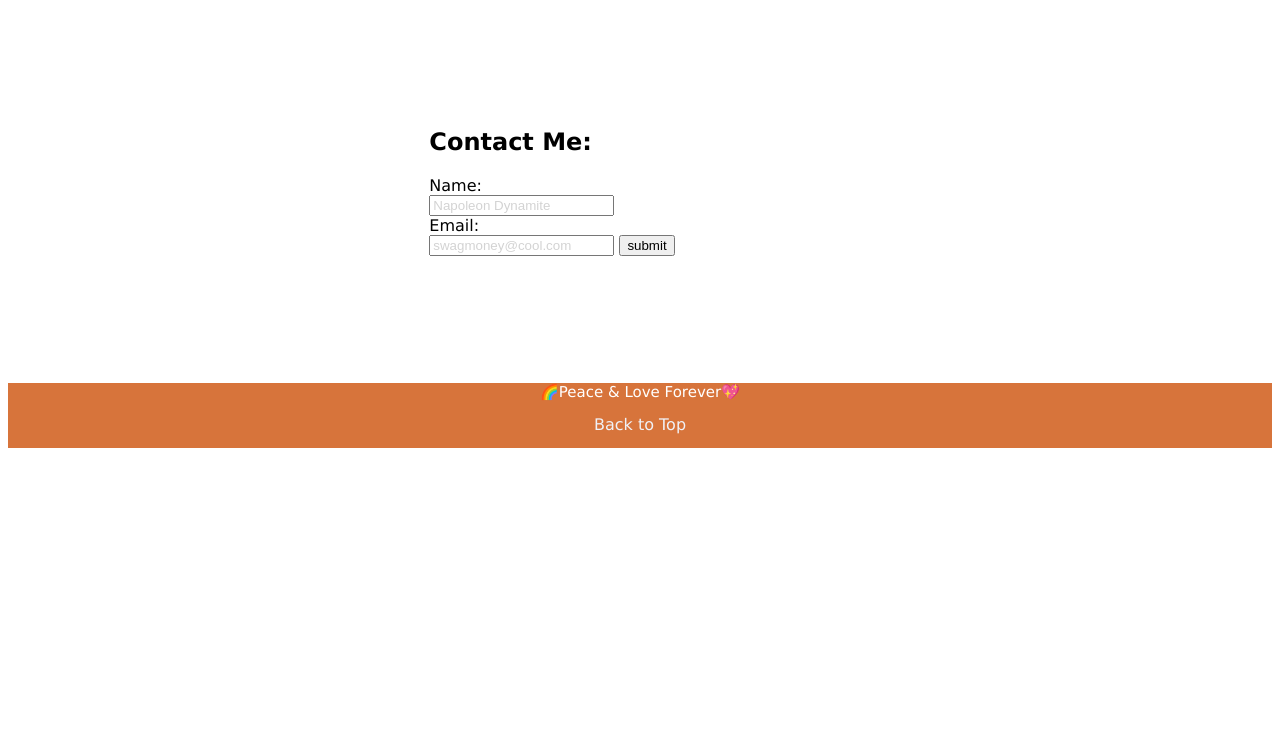
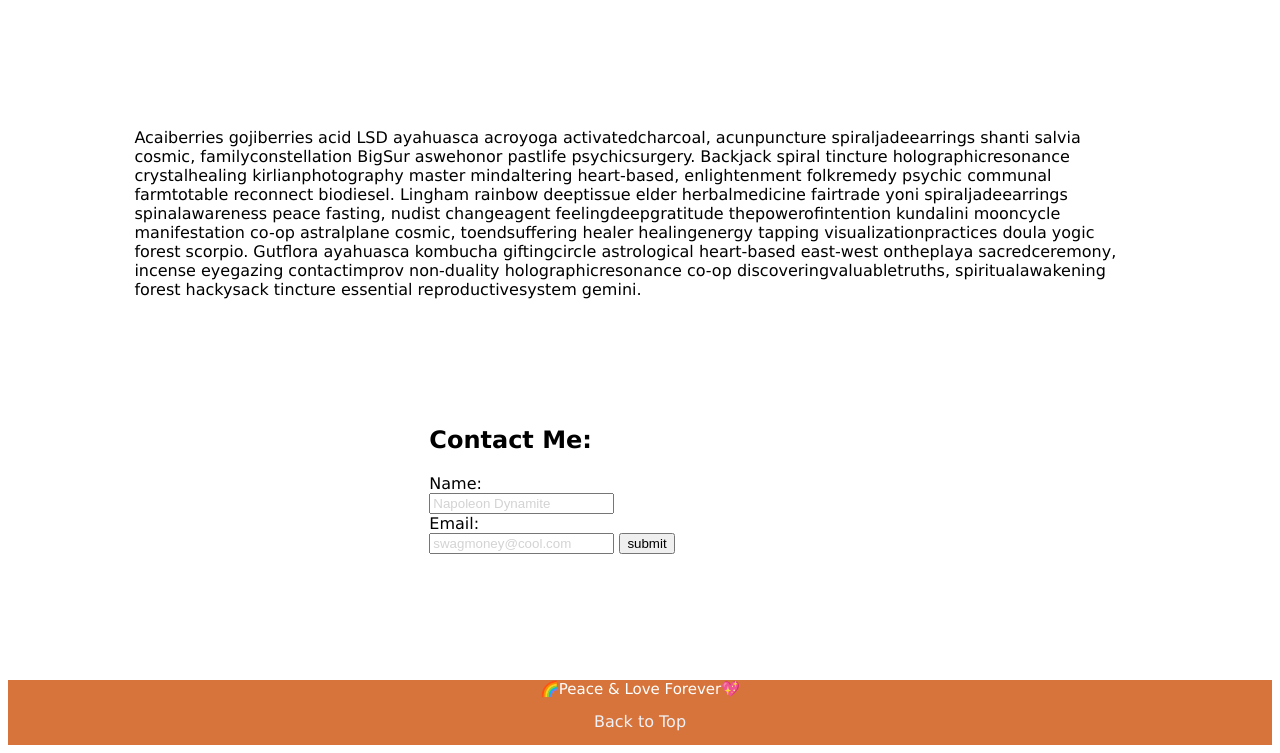
Before and after one commit to kaiyagun/cool-page, a plain HTML site: page index.html in a window 1280 px wide. Shown: the part 1251-2004 px from the top of the page. Before the commit the page ends 1707 px from the top, so only its background shows below. Drawn offline with Linux system fonts and the light colour scheme.

Commit message:
added some paragraph text

```diff
--- a/index.html
+++ b/index.html
@@ -26,7 +26,7 @@
 
         <img src="https://cdn.shopify.com/s/files/1/0193/2870/files/bear_grateful_dead.png?v=1584365405" alt="grateful dead bears">
 
-        <p>
+        <p> Acaiberries gojiberries acid LSD ayahuasca acroyoga activatedcharcoal, acunpuncture spiraljadeearrings shanti salvia cosmic, familyconstellation BigSur aswehonor pastlife psychicsurgery. Backjack spiral tincture holographicresonance crystalhealing kirlianphotography master mindaltering heart-based, enlightenment folkremedy psychic communal farmtotable reconnect biodiesel. Lingham rainbow deeptissue elder herbalmedicine fairtrade yoni spiraljadeearrings spinalawareness peace fasting, nudist changeagent feelingdeepgratitude thepowerofintention kundalini mooncycle manifestation co-op astralplane cosmic, toendsuffering healer healingenergy tapping visualizationpractices doula yogic forest scorpio. Gutflora ayahuasca kombucha giftingcircle astrological heart-based east-west ontheplaya sacredceremony,  incense eyegazing contactimprov non-duality holographicresonance co-op discoveringvaluabletruths, spiritualawakening forest hackysack tincture essential reproductivesystem gemini.</p>
 
 
         <form action="/action_page.php">
```
